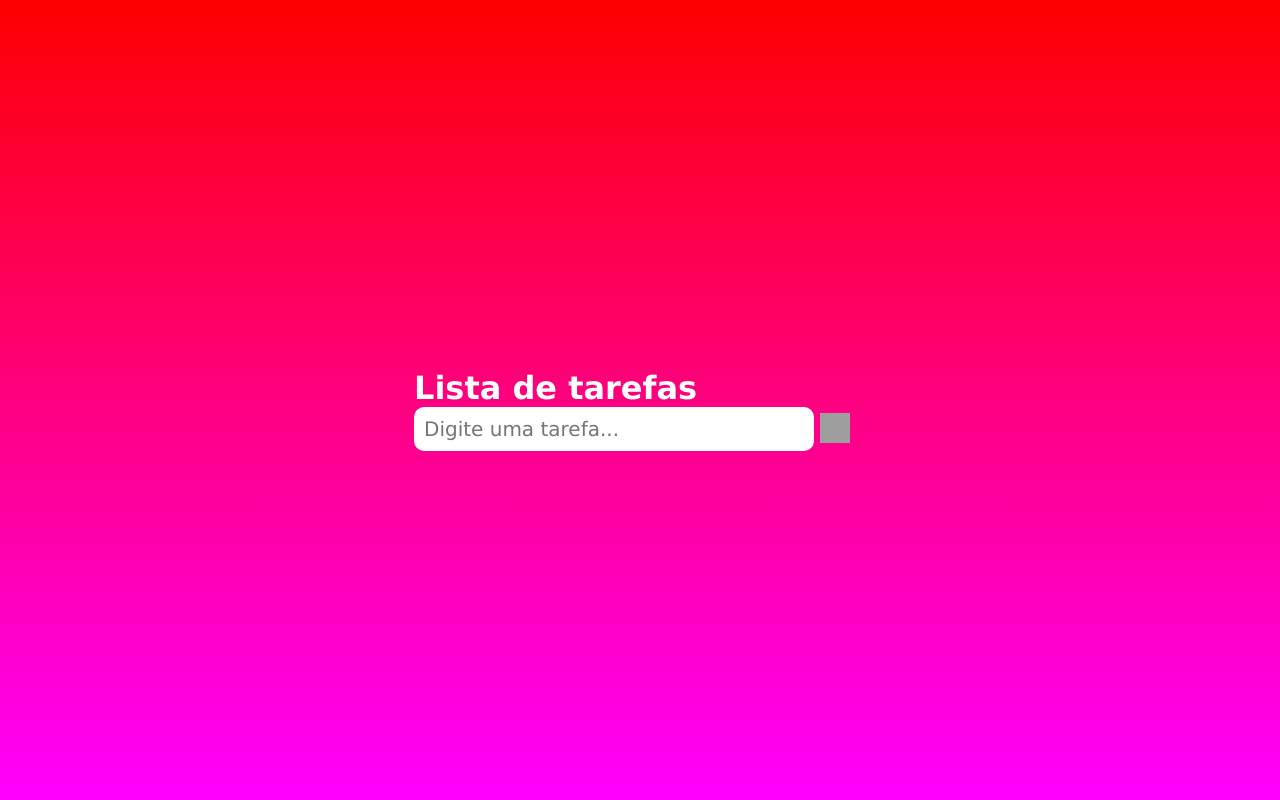
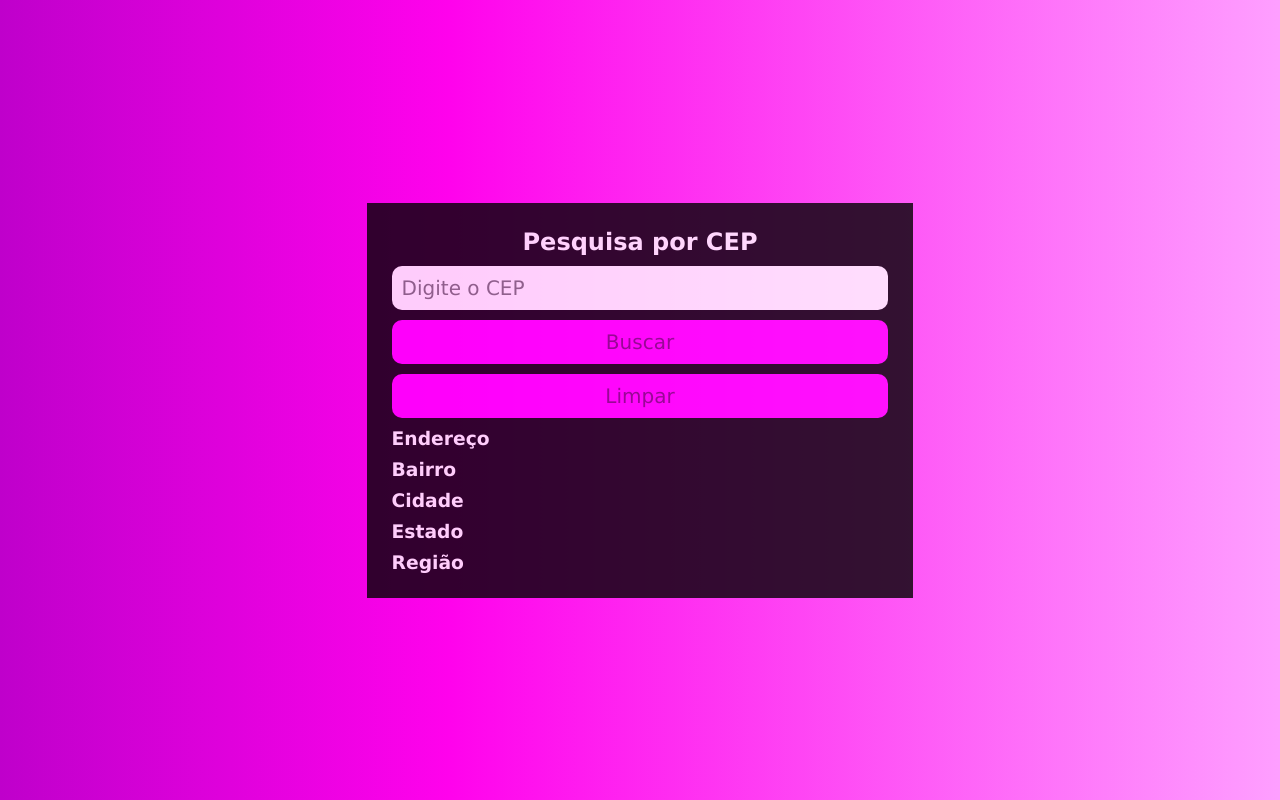
Before and after one commit to CauanTech/BuscaCep, a plain HTML site: page index.html in a window 1280 px wide. Drawn offline with Linux system fonts and the light colour scheme; grey boxes are pictures that could not be loaded.

Commit message:
Add files via upload

```diff
--- a/index.html
+++ b/index.html
@@ -1,20 +1,25 @@
 <!DOCTYPE html>
-<html lang="pt-br">
+<html lang="pt-BR">
 <head>
     <meta charset="UTF-8">
     <meta name="viewport" content="width=device-width, initial-scale=1.0">
     <link rel="stylesheet" href="style.css">
-    <title>Lista de Tarefas</title>
+    <title>Busca CEP</title>
 </head>
 <body>
-        <div class="main">
-            <h1>Lista de tarefas</h1>
-            <input type="text" id="input-tarefa" placeholder="Digite uma tarefa...">
-            <button id="btn"><img src="https://www.svgrepo.com/show/528832/add-circle.svg" alt=""></button>
-            <div id="list">
+    <section>
+        <div class="container-principal">
+            <h2 class="titulo">Pesquisa por CEP</h2>
+            <input type="text" id="cep" placeholder="Digite o CEP">
+            <input type="button" value="Buscar" class="btncoletar" onclick="coletarCep()">
+            <input type="button" value="Limpar" class="btn" onclick="apagar()">
+            <h3 id="endereco">Endereço</h3>
+            <h3 id="bairro">Bairro</h3>
+            <h3 id="cidade">Cidade</h3>
+            <h3 id="estado">Estado</h3>
+            <h3 id="regiao">Região</h3>
 
-            </div>
         </div>
-        <script src="main.js"></script>
-</body>
+    </section>
+<script src="main.js"></script>
 </html>
--- a/main.js
+++ b/main.js
@@ -1,16 +1,37 @@
-let botao = document.getElementById('btn');
-let tarefa = document.getElementById('input-tarefa');
-let lista = document.getElementById('list');
+function coletarCep() {
+    let cep = document.getElementById("cep").value;
+    console.log(cep);
+    if(validarCEP(cep)) {
+    Dados(cep);
+    } else {
+        alert("CEP inválido. Por favor, digite um CEP válido")
+    }
+}
 
-botao.addEventListener('click', function() {
-    let paragrafo = document.createElement('p');
-    paragrafo.innerHTML = tarefa.value;
-    paragrafo.classList.add('estilo-paragrafo');
-    lista.appendChild(paragrafo);
-    paragrafo.addEventListener('click', function() {
-        paragrafo.style.textDecoration = 'line-through';
-    });
-    paragrafo.addEventListener('dblclick', function() {
-        lista.removeChild(paragrafo);
-    });
-})
+async function Dados(cep) {
+    let dados = await fetch(`https://viacep.com.br/ws/${cep}/json/`).then(response => response.json() )
+    dadosTela(dados);
+
+}
+
+function dadosTela(dados) {
+document.querySelector("#endereco").innerHTML = " Endereço : " + dados.logradouro;
+    document.querySelector("#bairro").innerHTML = " Bairro : " + dados.bairro;
+    document.querySelector("#cidade").innerHTML = "Cidade : " + dados.localidade;
+    document.querySelector("#estado").innerHTML = "Estado : " + dados.uf;
+    document.querySelector("#regiao").innerHTML = "Regiao : " + dados.regiao;
+
+}
+
+function apagar() {
+    document.querySelector("#endereco").innerHTML = "Endereço"
+    document.querySelector("#bairro").innerHTML = "Bairro"
+    document.querySelector("#cidade").innerHTML = "Cidade"
+    document.querySelector("#estado").innerHTML = "Estado"
+    document.querySelector("#regiao").innerHTML = "Região"
+}
+
+function validarCEP(cep) {
+    const cepPattern = /^[0-9]{5}-?[0-9]{3}$/;
+    return cepPattern.test(cep);
+}
--- a/style.css
+++ b/style.css
@@ -1,52 +1,60 @@
-* {
+*{
     margin: 0;
     padding: 0;
     box-sizing: border-box;
-    font-family: 'Lucida Sans', 'Lucida Sans Regular', 'Lucida Grande', 'Lucida Sans Unicode', Geneva, Verdana, sans-serif;
+    font-family:'Lucida Sans', 'Lucida Sans Regular', 'Lucida Grande', 'Lucida Sans Unicode', Geneva, Verdana, sans-serif
 }
-body {
+body{
     height: 100vh;
     width: 100vw;
     display: flex;
     justify-content: center;
     align-items: center;
-    background: rgb(255,0,253);
-    background: linear-gradient(0deg, rgba(255,0,253,1) 0%, rgba(253,0,0,1) 100%);
-    overflow: hidden;
+    background: rgb(191,0,203);
+    background: linear-gradient(90deg, rgba(191,0,203,1) 0%, rgba(255,2,236,1) 35%, rgba(254,159,255,1) 100%);
+    background-repeat: no-repeat;
+    background-repeat: no-repeat;
+    background-attachment: fixed;
+    background-size: cover;
+    background-position: center;
+}
+
+
+.container-principal {
+    background-color: black;
+    opacity: 0.8;
+    color: white;
+    padding: 25px;
+}
+
+.titulo {
+    text-align: center;
     color: white;
 }
-img {
-    width: 30px;
-    height: 30px;
-    color: blueviolet;
-    margin-right: 10px;
-    transition: all 0.3s ease-in-out;
+
+#cep {
+    margin-top: 10px;
+
+}
+h3 {
+    margin-top: 10px;
 
 }
 input {
-    width: 400px;
+    border: none;
+    outline: none;
     font-size: 20px;
+    border-radius: 10px;
     padding: 10px;
-    border-radius: 10px;
-    border: none;
-
+    width: 100%;
 }
 
-button {
-   float: right;
-   padding: 6px;
-   border: none;
-   border-radius: 10px;
-   cursor: pointer;
-   background-color: transparent;
+.btn, .btncoletar {
+    background-color: magenta;
+    color: purple;
+    padding: 10px 20px;
+    border: none;
+    border-radius: 10px;
+    cursor: pointer;
+    margin-top: 10px;
 }
-
-h1{
-    margin-top: 20px;
-}
-
-.estilo-paragrafo {
-    cursor: pointer;
-    font-size: 30px;
-    margin-top: 20px;
-}
```
